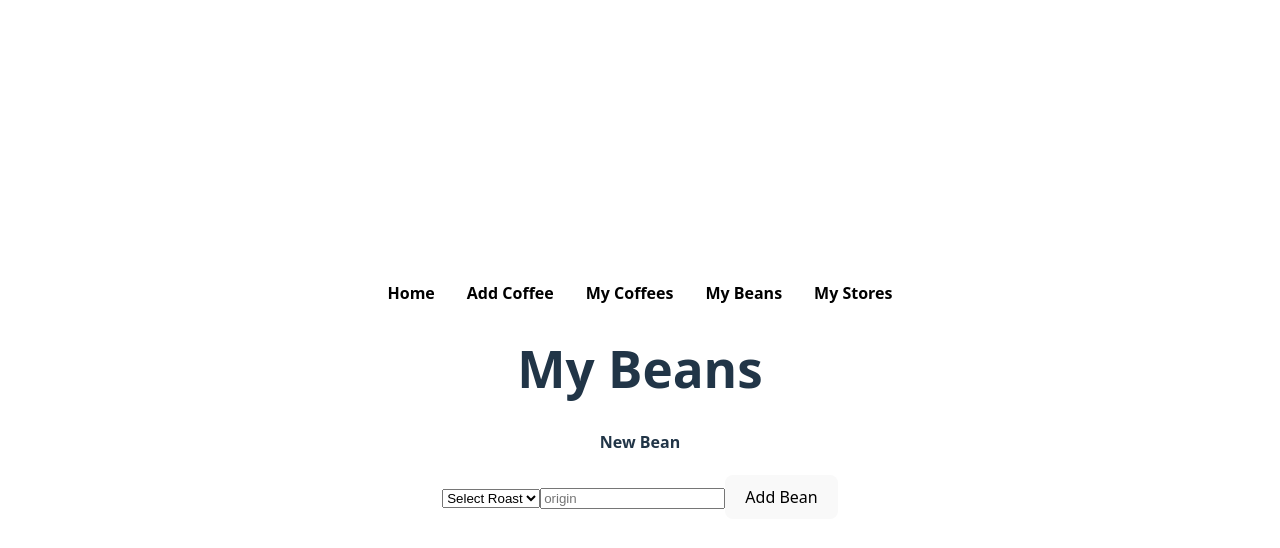
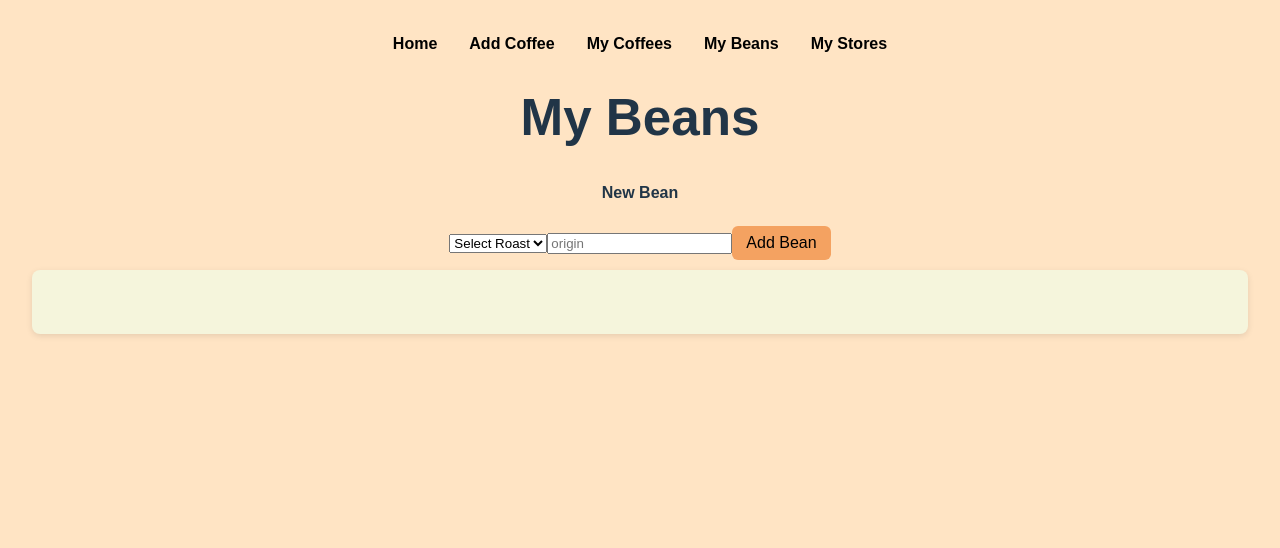
Before and after one commit to Jasec7/Sweet-Beans, a React (Vite) app in the folder client/: page /my-beans in a window 1280 px wide. Shown: the top 548 px of the page. Built offline with nearby package versions, Linux system fonts and the light colour scheme.

Commit message:
add CSS and modify components

```diff
--- a/client/package.json
+++ b/client/package.json
@@ -13,6 +13,7 @@
     "formik": "^2.4.9",
     "react": "^19.2.0",
     "react-dom": "^19.2.0",
+    "react-icons": "^5.6.0",
     "react-router-dom": "^7.13.1",
     "yup": "^1.7.1"
   },
--- a/client/src/BeanList.jsx
+++ b/client/src/BeanList.jsx
@@ -5,7 +5,7 @@ function BeanList(){
     const {currentUser} = useContext(UserContext);
 
     return(
-        <div>
+        <div className="card">
             {currentUser?.beans?.map(bean =>(
                 <p key={bean.id}>{bean.roast} - {bean.origin}</p>
             )
--- a/client/src/CoffeeDetails.jsx
+++ b/client/src/CoffeeDetails.jsx
@@ -96,14 +96,14 @@ function CoffeeDetails(){
         <button type="button" onClick={() => setIsEdit(false)}>Cancel</button>
       </form>
     ) : (
-      <>
+      <div className="card">
         <p>{coffee.brand}</p>
         <p>{coffee.presentation}</p>
         <p>{coffee.price}</p>
 
         <button onClick={() => setIsEdit(true)}>Edit</button>
         <button onClick={() => handleDelete(coffee.id)}>Delete</button>
-      </>
+      </div>
     )}
   </div>
     )
--- a/client/src/MyBeans.jsx
+++ b/client/src/MyBeans.jsx
@@ -4,7 +4,7 @@ import BeanList from "./BeanList";
 
 function MyBeans(){
     return(
-        <div>
+        <div >
             <h1>My Beans</h1>
             <BeanForm/>
             <BeanList/>
--- a/client/src/MyCoffees.jsx
+++ b/client/src/MyCoffees.jsx
@@ -8,13 +8,13 @@ function MyCoffees(){
         <div className="coffee-card">
             <h1>My Coffees</h1>
             {currentUser?.stores?.map((store) =>(
-                <div key={store.id}>
+                <div key={store.id} className="card">
                     <h3>{store.name}</h3>
                 {store.coffees.length === 0 ? (
                     <p>No coffees in this store</p>
                 ) : (
                     store.coffees.map(coffee => (
-                    <div key={coffee.id}>
+                    <div key={coffee.id} >
                         <p>{coffee.brand}</p>
                         <Link to={`/my-coffees/${coffee.id}`}>View Coffee</Link>
                     </div>
--- a/client/src/StoreForm.jsx
+++ b/client/src/StoreForm.jsx
@@ -42,7 +42,7 @@ function StoreForm(){
     })
 
     return(
-        <div>
+        <div className="form-container">
           <h4>New Store</h4>
           <form onSubmit={formik.handleSubmit}>
             <input
--- a/client/src/StoreList.jsx
+++ b/client/src/StoreList.jsx
@@ -7,7 +7,7 @@ function StoreList(){
     return(
         <div>
             {currentUser?.stores?.map(store =>(
-                <div key={store.id}>
+                <div key={store.id} className="card">
                     <h3>{store.name}</h3>
                     <p>{store.address}</p>
                     <p>{store.phone_number}</p>
--- a/client/src/index.css
+++ b/client/src/index.css
@@ -1,10 +1,14 @@
 :root {
+  --coffee-dark: #3e2723;
+  --coffee-medium: #6d4c41;
+  --coffee-light: #a1887f;
+
+  --coffee-accent: #d2691e;
   font-family: system-ui, Avenir, Helvetica, Arial, sans-serif;
   line-height: 1.5;
   font-weight: 400;
 
-  color-scheme: light dark;
-  color: rgba(255, 255, 255, 0.87);
+
   background-color: #242424;
 
   font-synthesis: none;
@@ -23,11 +27,9 @@ a:hover {
 }
 
 body {
+  background-color: var(--coffee-cream);
+  font-family: Arial, Helvetica, sans-serif, sans-serif;
   margin: 0;
-  display: flex;
-  place-items: center;
-  min-width: 320px;
-  min-height: 100vh;
 }
 
 h1 {
@@ -47,7 +49,7 @@ button {
   transition: border-color 0.25s;
 }
 button:hover {
-  border-color: #646cff;
+  border-color: bisque;
 }
 button:focus,
 button:focus-visible {
@@ -57,7 +59,7 @@ button:focus-visible {
 @media (prefers-color-scheme: light) {
   :root {
     color: #213547;
-    background-color: #ffffff;
+    background-color: bisque;
   }
   a:hover {
     color: #747bff;
@@ -66,9 +68,63 @@ button:focus-visible {
     background-color: #f9f9f9;
   }
 
+
+
+.nav-link {
+  color: rgb(8, 204, 99);
+  text-decoration: none;
+  font-weight: 500;
+}
+
+.nav-link:hover {
+  color: #f4a261;
+}
+
+
   .nav-link{
   margin: 0 1rem;
   color:black;
   font-weight: bold;
 }
+
+h1 svg {
+  margin-right: 8px;
+  vertical-align: middle;
 }
+
+.card {
+  background: beige;
+  padding: 15px;
+  margin: 10px 0;
+  border-radius: 8px;
+  box-shadow: 0px 2px 6px rgba(0,0,0,0.1);
+}
+
+button {
+  background-color: #f4a261;
+  border: none;
+  padding: 8px 14px;
+  border-radius: 6px;
+  cursor: pointer;
+  font-weight: 500;
+}
+
+button:hover {
+  background-color: #e76f51;
+}
+
+.container {
+  max-width: 800px;
+  margin: auto;
+  padding: 20px;
+}
+
+.form-container {
+  max-width: 400px;
+  margin: 30px auto;
+  background: beige;
+  padding: 25px;
+  border-radius: 10px;
+  box-shadow: 0px 3px 8px rgba(0,0,0,0.1);
+}
+}
```
Also changed, not shown: 1 other file (tests, documents, lock files or other folders).
